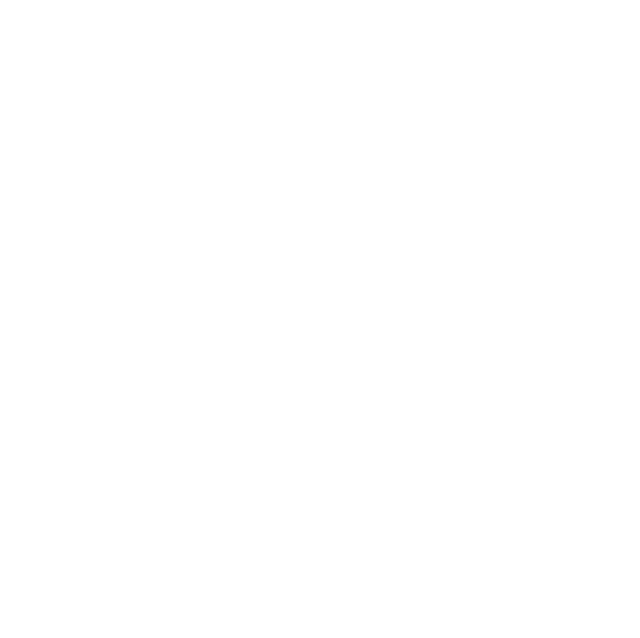
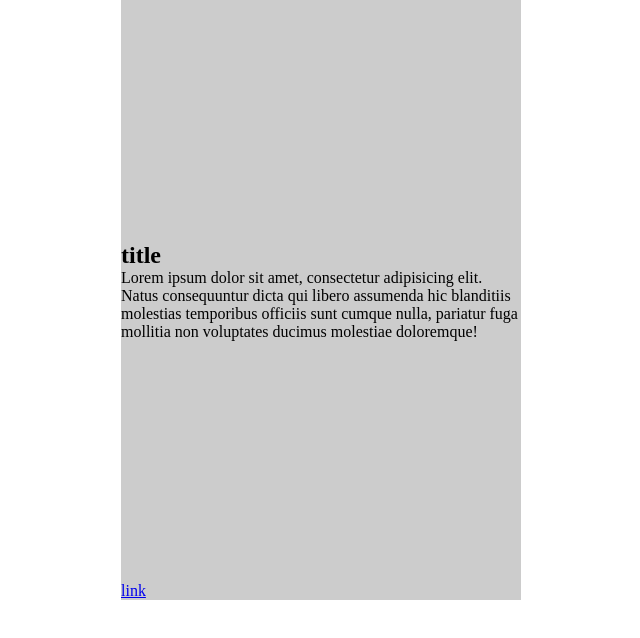
Before and after one commit to a19860101/elife2024, a plain HTML site: page 0506/005.html in a window 1280 px wide. Shown: the whole page, without its empty margins (319-959 px from the left). Drawn offline with Linux system fonts and the light colour scheme.

Commit message:
20240506

```diff
--- a/0506/005.html
+++ b/0506/005.html
@@ -10,13 +10,40 @@
             padding: 0;
             box-sizing: border-box;
         }
-        .container {}
+        .box {
+            width: 400px;
+            height: 600px;
+            background-color: #ccc;
+            margin-left: auto;
+            margin-right: auto;
+
+            /* position: relative; */
+
+            display: flex;
+            flex-direction: column;
+        }
+        a {
+            /* position: absolute; */
+            /* bottom: 0; */
+            /* right: 0; */
+            /* margin-top: auto; */
+            /* margin-left: auto; */
+        }
+        h2 {
+            margin-top: auto;
+        }
+        p {
+            margin-bottom: auto;
+        }
     </style>
 </head>
 <body>
-    <div class="container">
-        <div class="box">
-        </div>
+    <div class="box">
+        <h2>title</h2>
+        <p>
+            Lorem ipsum dolor sit amet, consectetur adipisicing elit. Natus consequuntur dicta qui libero assumenda hic blanditiis molestias temporibus officiis sunt cumque nulla, pariatur fuga mollitia non voluptates ducimus molestiae doloremque!
+        </p>
+        <a href="#">link</a>
     </div>
 </body>
 </html>
```
